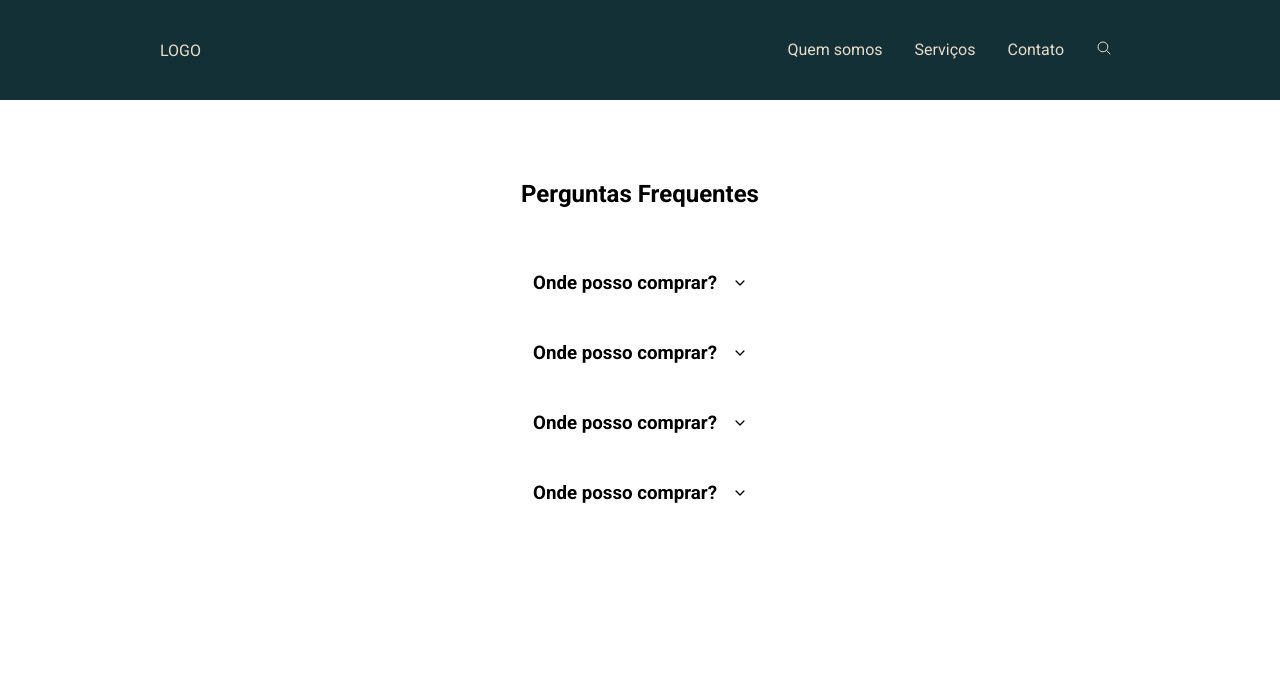
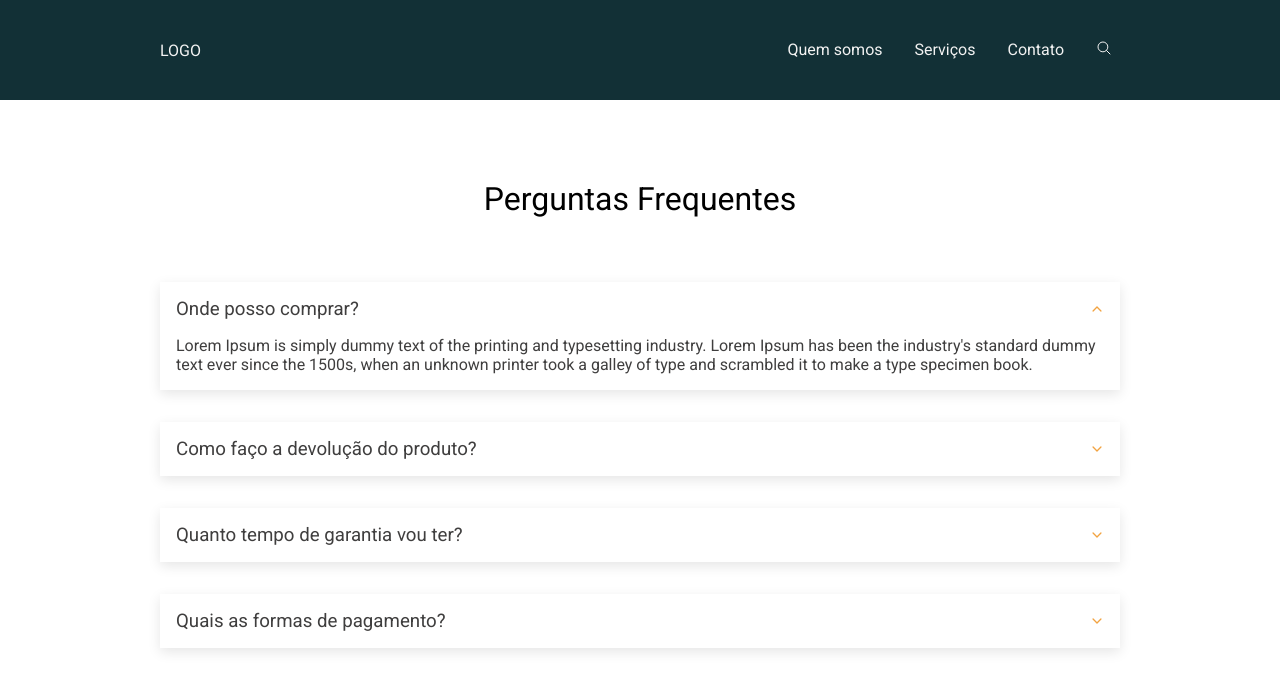
Before and after one commit to brunobarross/componentes, a plain HTML site: page index.html in a window 1280 px wide. Drawn offline with nearby package versions, Linux system fonts and the light colour scheme.

Commit message:
accordion

```diff
--- a/assets/js/script.js
+++ b/assets/js/script.js
@@ -14,25 +14,41 @@ function Dom(elemento){
 
 
 function barraBusca(){
+    const menu = document.querySelector(".menu")
     const adicionarClasse = new Dom('.menu');
+    const lupa = document.querySelector('.lupa');
 
-const lupa = document.querySelector('.lupa');
+
 
 lupa.addEventListener("click", ()=>{
     adicionarClasse.addClasse('ativar');
+
 });
+
+document.addEventListener('click', function(event) {
+    let clicouDentro = menu.contains(event.target);
+    if (clicouDentro) {
+        console.log('clicou dentro')
+    } else {
+      menu.classList.remove('ativar');
+      console.log('clicou fora');
+    }
+});
+
 }
 
 barraBusca();
 
+
+
 /******ACCORDION ******/
 
 function accordion(){
-    const adicionarClasse = new Dom('.faq');
     const perguntas = document.querySelectorAll('.faq__wrapper-item h3');
+    perguntas[0].classList.add("ativar")
+    perguntas[0].nextElementSibling.classList.add("ativar")
 
     perguntas.forEach((pergunta) =>{
-        pergunta.classList.remove('ativar')
         pergunta.addEventListener('click', mostraResposta)
     });
 
@@ -40,8 +56,9 @@ function accordion(){
     function mostraResposta(evento){
         this.classList.toggle('ativar');
         this.nextElementSibling.classList.toggle('ativar');
+
     }
 
 }
 
-accordion(console.log('iniciei'));
+accordion();
--- a/assets/sass/_funcoes.scss
+++ b/assets/sass/_funcoes.scss
@@ -1,9 +1,10 @@
 body{
-        --cor-branco:#E8DCCA;
+        --cor-branco:#F2F2F2;
         --cor-primaria: #123036;
         --cor-azul-1: #1D424F;
         --cor-laranja: #F2A341;
-        --cor-cinza: #F2A341;
+        --cor-cinza: #4E5966;
+        --cor-preto: rgba(22, 21, 21, 0.822);
     }
 
 
@@ -28,3 +29,4 @@ $cor-primaria: #{var(--cor-primaria)
 $cor-azul: #{var(--cor-azul-1)};
 $cor-laranja: #{var(--cor-laranja)};
 $cor-cinza: #{var(--cor-cinza)};
+$cor-preto: #{var(--cor-preto)};
--- a/assets/sass/_menu.scss
+++ b/assets/sass/_menu.scss
@@ -22,7 +22,7 @@
             li a {
                 display: block;
                 padding: rem(8);
-                color: #E8DCCA;
+                color: $cor-branco;
             }
         }
     }
@@ -62,11 +62,15 @@
 
 
 
+/* ACCORDION*/
+
 
 .faq{
     padding: 80px 0;
     h2{
         text-align: center;
+        font-weight: 500;
+        font-size: rem(32);
     }
     &__wrapper{
         padding: 64px 0;
@@ -74,41 +78,55 @@
         flex-direction: column;
         align-items: center;
         &-item{
-            padding-bottom: 32px;
+            margin-bottom: 32px;
+
+            width: 100%;
+            padding: 16px;
+            box-shadow: rgba(0, 0, 0, 0.1) 0px 4px 12px;
             h3{
-                display: inline-flex;
+                display: flex;
                 align-items: center;
-                padding-bottom: 16px;
+                justify-content: space-between;
+                cursor: pointer;
+                color: $cor-preto;
+                font-weight: 500;
                 ion-icon{
-                    margin-left: 16px;
                     font-size: rem(14);
+                    will-change: transform;
+                    transition: .3s ease;
+                    color: $cor-laranja;
                 }
             }
 
             p{
                 display: none;
-                animation: slideDown .3s forwards;
+                color: $cor-preto;
+
             }
         }
     }
 }
 
 .faq__wrapper-item h3.ativar{
-
+    ion-icon{
+        transform: rotate(-180deg);
+    }
 }
 
  .faq__wrapper-item p.ativar{
     display: block;
-    opacity: 1;
+    animation: slideDown .3s forwards;
 }
 
 @keyframes slideDown {
     from{
       opacity: 0;
       max-height: 0;
+      padding-top: 0;
     }
     to{
       opacity: 1;
       max-height: 200px;
+      padding-top: 16px;
     }
   }
--- a/index.html
+++ b/index.html
@@ -35,19 +35,19 @@
             <div class="faq__wrapper">
                 <div class="faq__wrapper-item">
                     <h3>Onde posso comprar?<ion-icon name="chevron-down-outline"></ion-icon></h3>
-                    <p>Em qualquer lugar, irmão.</p>
+                    <p>Lorem Ipsum is simply dummy text of the printing and typesetting industry. Lorem Ipsum has been the industry's standard dummy text ever since the 1500s, when an unknown printer took a galley of type and scrambled it to make a type specimen book.</p>
                 </div>
                 <div class="faq__wrapper-item">
-                    <h3>Onde posso comprar?<ion-icon name="chevron-down-outline"></ion-icon></h3>
-                    <p>Em qualquer lugar, irmão.</p>
+                    <h3>Como faço a devolução do produto?<ion-icon name="chevron-down-outline"></ion-icon></h3>
+                     <p>Lorem Ipsum is simply dummy text of the printing and typesetting industry. Lorem Ipsum has been the industry's standard dummy text ever since the 1500s, when an unknown printer took a galley of type and scrambled it to make a type specimen book.</p>
                 </div>
                 <div class="faq__wrapper-item">
-                    <h3>Onde posso comprar?<ion-icon name="chevron-down-outline"></ion-icon></h3>
-                    <p>Em qualquer lugar, irmão.</p>
+                    <h3>Quanto tempo de garantia vou ter?<ion-icon name="chevron-down-outline"></ion-icon></h3>
+                     <p>Lorem Ipsum is simply dummy text of the printing and typesetting industry. Lorem Ipsum has been the industry's standard dummy text ever since the 1500s, when an unknown printer took a galley of type and scrambled it to make a type specimen book.</p>
                 </div>
                 <div class="faq__wrapper-item">
-                    <h3>Onde posso comprar?<ion-icon name="chevron-down-outline"></ion-icon></h3>
-                    <p>Em qualquer lugar, irmão.</p>
+                    <h3>Quais as formas de pagamento?<ion-icon name="chevron-down-outline"></ion-icon></h3>
+                     <p>Lorem Ipsum is simply dummy text of the printing and typesetting industry. Lorem Ipsum has been the industry's standard dummy text ever since the 1500s, when an unknown printer took a galley of type and scrambled it to make a type specimen book.</p>
                 </div>
             </div>
         </div>
```
Also changed, not shown: assets/css/style.compilado.css, 1 other file.
